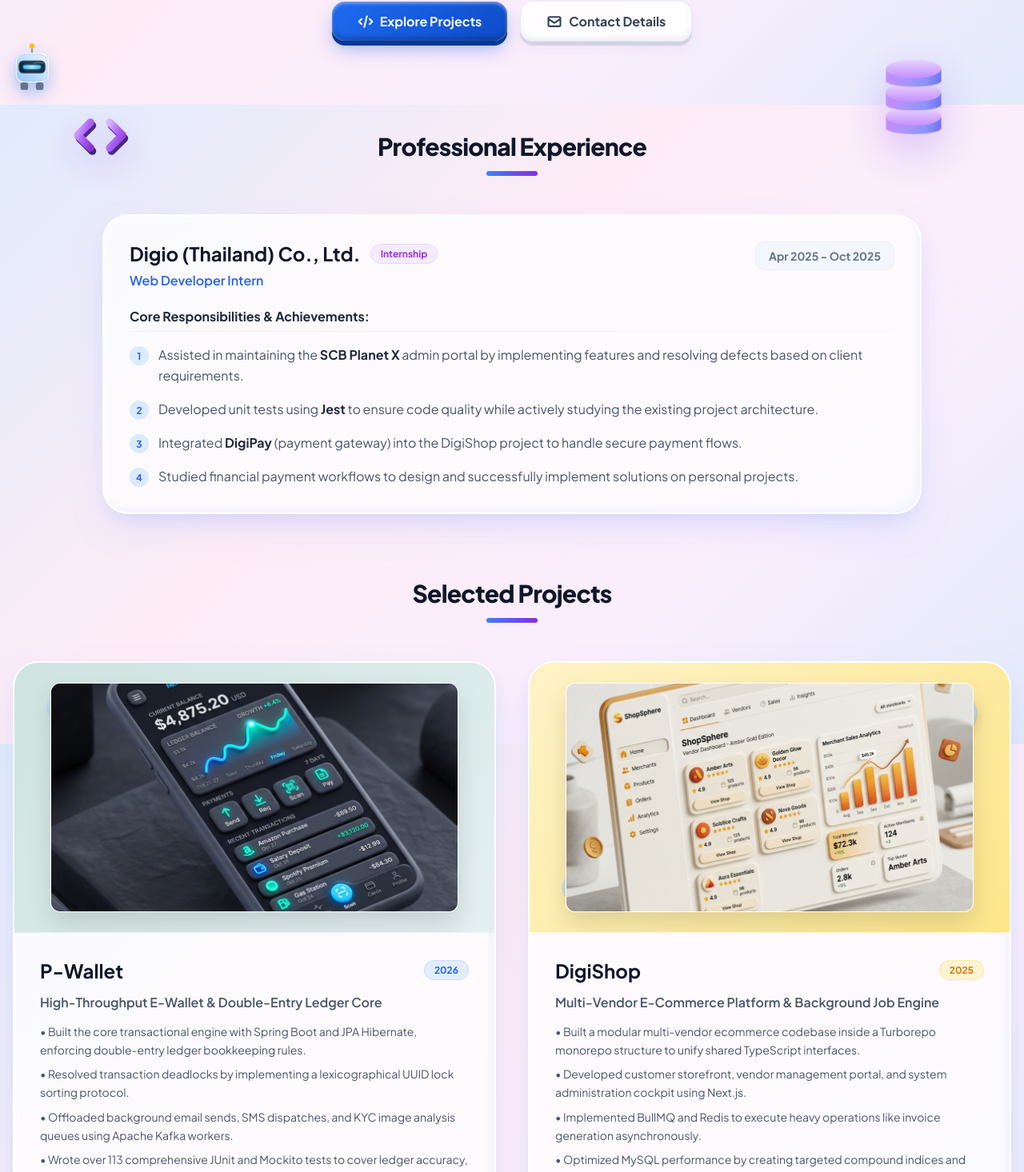
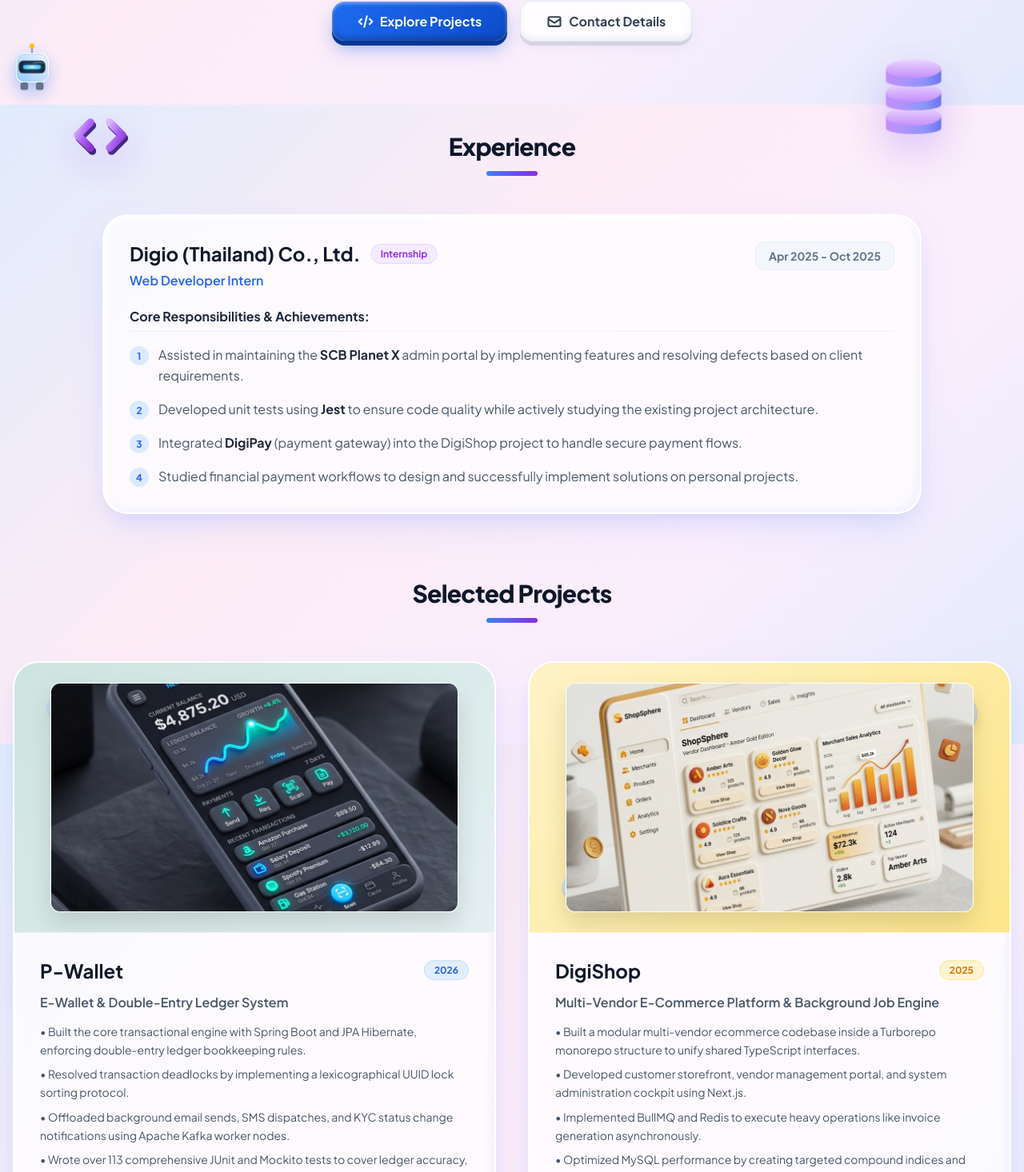
Before and after one commit to wiiznu17/portfolio, a Next.js app: page / in a window 1280 px wide. Shown: the part 669-2135 px from the top of the page at 80% size. Built offline with nearby package versions, Linux system fonts and the light colour scheme.

Commit message:
style: add detail-body-area layout container for project pages

```diff
--- a/src/constants/experience.ts
+++ b/src/constants/experience.ts
@@ -22,7 +22,7 @@ export const experienceData: ExperienceItem[] = [
       th: [
         "ทำงานร่วมกับทีมในการดูแลพอร์ทัลผู้ดูแลระบบ <strong>SCB Planet X</strong> โดยพัฒนาฟีเจอร์และแก้ไขข้อผิดพลาดตามความต้องการของลูกค้า",
         "เขียน Unit Tests ด้วย <strong>Jest</strong> เพื่อความถูกต้องในการทำงานของโค้ด พร้อมทั้งเรียนรู้สถาปัตยกรรมของโครงการจริง",
-        "นำระบบช่องทางชำระเงิน <strong>DigiPay</strong> ไปต่อเข้ากับระบบ DigiShop เพื่อพัฒนาฟังก์ชันการชำระเงินและการขอเงินคืนในระบบ",
+        "นำ <strong>DigiPay (Payment Gateway)</strong> มาใช้กับระบบ DigiShop เพื่อพัฒนาฟังก์ชันการชำระเงินและการขอเงินคืนในระบบ",
         "ศึกษาแนวทางการทำงานของระบบธุรกรรมทางการเงิน เพื่อนำความรู้มาออกแบบและพัฒนาบนโปรเจกต์ส่วนตัว",
       ],
     },
--- a/src/constants/projects.ts
+++ b/src/constants/projects.ts
@@ -90,8 +90,8 @@ export const projectsData: Record<string, Project> = {
     id: "p-wallet",
     title: { en: "P-Wallet", th: "P-Wallet" },
     subtitle: {
-      en: "High-Throughput E-Wallet & Double-Entry Ledger Core",
-      th: "ระบบกระเป๋าเงินดิจิทัลและระบบบัญชีแยกประเภทแบบคู่",
+      en: "E-Wallet & Double-Entry Ledger System",
+      th: "ระบบกระเป๋าเงินจำลองและบัญชีแยกประเภทแบบคู่",
     },
     year: "2026",
     role: {
@@ -106,24 +106,24 @@ export const projectsData: Record<string, Project> = {
     bannerGradient: "linear-gradient(135deg, #dbeafe 0%, #bfdbfe 100%)",
     problem: {
       en: "Processing concurrent financial transactions without balance discrepancies or system deadlocks is complex. Under high load, concurrent updates to the same account can cause race conditions or circular database locks (deadlocks). Additionally, running heavy compliance tasks like KYC verification and AML checks synchronously inside main request threads severely degrades transaction throughput.",
-      th: "การโอนเงินจำนวนมากพร้อมกันมักทำให้เกิดปัญหาข้อมูลไม่ตรงกันและฐานข้อมูลค้าง (Deadlocks) เนื่องจากระบบแย่งกันเขียนทับยอดเงินในเวลาเดียวกัน นอกจากนี้ การรันโปรเซสที่ใช้เวลาและพลังประมวลผลสูงอย่างการอัปโหลดเอกสารยืนยันตัวตน (KYC) หรือการวิเคราะห์ธุรกรรมต้องสงสัย (AML) ร่วมกับเธรดโอนเงินหลักโดยตรง ทำให้ระบบทำงานได้ช้าและเสี่ยงต่อการล่ม",
+      th: "การโอนเงินจำนวนมากพร้อมกันมักทำให้เกิดปัญหาข้อมูลไม่ตรงกันและฐานข้อมูลค้าง เนื่องจากระบบแย่งกันเขียนทับยอดเงินในเวลาเดียวกัน นอกจากนี้ การรันโปรเซสที่ใช้เวลาและพลังประมวลผลสูงอย่างการอัปโหลดเอกสารยืนยันตัวตน (KYC) หรือการวิเคราะห์ธุรกรรมต้องสงสัย (AML) ร่วมกับเธรดโอนเงินหลักโดยตรง ทำให้ระบบทำงานได้ช้าและเสี่ยงต่อการล่ม",
     },
     solution: {
-      en: "I developed a double-entry ledger platform to ensure mathematical balance consistency (Assets = Liabilities + Equity) using append-only journal entries. To solve database deadlocks under highly concurrent balance updates, I implemented a strict lexicographical lock sorting sequence on wallet UUIDs. I segregated the project into a Java Spring Boot microservice for core transactions and a NestJS gateway for identity and management. Heavy processes, such as transaction dispatches and KYC image processing, were offloaded using Apache Kafka event-driven workers.",
-      th: "ผมเลือกใช้ระบบบัญชีแยกประเภทแบบคู่ (Double-entry ledger) ซึ่งบันทึกธุรกรรมเป็นแบบเพิ่มข้อมูลเท่านั้น (Append-only journal) เพื่อรักษาสมการสมดุลทางบัญชีเสมอ และป้องกันการแก้ไขข้อมูลย้อนหลัง ปัญหา Deadlocks แก้ไขโดยกำหนดกฎให้ระบบเข้าล็อกกระเป๋าเงินตามลำดับตัวอักษรของ UUID ของคู่โอนเสมอ นอกจากนี้ ผมยังแยกส่วนระบบประมวลผลแกนหลักทางการเงิน (Java Spring Boot) ออกจากระบบประตูหน้าบ้านและจัดการข้อมูลทั่วไป (NestJS) โดยย้ายงานประมวลผลหลังบ้านที่ไม่เร่งด่วน เช่น ระบบส่งข้อมูลยืนยันตัวตน ไปรันแบบอะซิงโครนัสผ่าน Apache Kafka",
+      en: "I developed a double-entry ledger platform to ensure mathematical balance consistency (Assets = Liabilities + Equity) using append-only journal entries. To solve database deadlocks under highly concurrent balance updates, I implemented a strict lexicographical lock sorting sequence on wallet UUIDs. I segregated the project into a Java Spring Boot microservice for core transactions and a NestJS gateway for identity and management. Asynchronous background tasks, such as notification dispatches and KYC status change streams, were offloaded to worker nodes using Apache Kafka.",
+      th: "ผมเลือกใช้ระบบบัญชีแยกประเภทแบบคู่ (Double-entry ledger) ซึ่งบันทึกธุรกรรมเป็นแบบเพิ่มข้อมูลเท่านั้น (Append-only journal) เพื่อรักษาสมการสมดุลทางบัญชีเสมอ และป้องกันการแก้ไขข้อมูลย้อนหลัง ปัญหา Deadlocks แก้ไขโดยกำหนดกฎให้ระบบเข้าล็อกกระเป๋าเงินตามลำดับตัวอักษรของ UUID ของคู่โอนเสมอ นอกจากนี้ ผมยังแยกส่วนระบบประมวลผลแกนหลักทางการเงิน (Java Spring Boot) ออกจากระบบประตูหน้าบ้านและจัดการข้อมูลทั่วไป (NestJS) โดยย้ายงานประมวลผลหลังบ้าน เช่น คิวส่งอีเมลแจ้งเตือน และคิวประมวลผลสถานะผลลัพธ์การยืนยันตัวตน (KYC Events) ไปรันแบบอะซิงโครนัสผ่าน Apache Kafka เพื่อเพิ่มประสิทธิภาพการตอบสนองของระบบหลัก",
     },
     architecture: {
       en: [
         "Java 21 / Spring Boot 3 financial engine managing append-only double-entry transaction journals to guarantee balanced ledger accounts.",
         "NestJS gateway monorepo using Prisma ORM with segregated PostgreSQL schemas for identity, KYC, and admin tasks.",
         "Strict lexicographical lock sorting sequence on wallet UUIDs to eliminate database deadlocks under high-concurrency transfers.",
-        "Asynchronous operations (e.g. notifications and KYC document verification) offloaded to background workers via Apache Kafka.",
+        "Asynchronous operations (e.g. notification workers and KYC state event dispatches) offloaded via Apache Kafka stream pipelines.",
       ],
       th: [
         "ระบบหลังบ้านประมวลผลธุรกรรมการเงินด้วย Java 21 และ Spring Boot 3 บันทึกยอดตามหลักบัญชีคู่แบบเพิ่มข้อมูลเท่านั้น (Append-only journal)",
         "NestJS Gateway ในโครงสร้างแบบ Monorepo ร่วมกับ Prisma ORM แยกฐานข้อมูลแต่ละโมดูลอย่างเป็นสัดส่วนเพื่อความง่ายในการสเกล",
         "กฎการล็อกบัญชีโอนเงินตามลำดับตัวอักษรของ UUID (Lexicographical lock sorting) เพื่อตัดโอกาสเกิด Deadlocks ถาวร",
-        "ส่งงานประมวลผลรอง เช่น การแจ้งเตือนและการจัดส่งเอกสารระบบ ไปรันนอกเธรดหลักแบบอะซิงโครนัสผ่าน Apache Kafka",
+        "ส่งงานประมวลผลรอง เช่น ระบบส่งการแจ้งเตือนและประวัติการเปลี่ยนสถานะ KYC ไปรันแบบอะซิงโครนัสผ่าน Apache Kafka",
       ],
     },
     highlights: [
@@ -202,13 +202,13 @@ export const projectsData: Record<string, Project> = {
       en: [
         "Built the core transactional engine with Spring Boot and JPA Hibernate, enforcing double-entry ledger bookkeeping rules.",
         "Resolved transaction deadlocks by implementing a lexicographical UUID lock sorting protocol.",
-        "Offloaded background email sends, SMS dispatches, and KYC image analysis queues using Apache Kafka workers.",
+        "Offloaded background email sends, SMS dispatches, and KYC status change notifications using Apache Kafka worker nodes.",
         "Wrote over 113 comprehensive JUnit and Mockito tests to cover ledger accuracy, concurrent transfers, and validation rules.",
       ],
       th: [
         "สร้างเอนจิ้นหลักประมวลผลธุรกรรมทางการเงินด้วย Spring Boot และ Hibernate ในโครงสร้างสากลของการบันทึกบัญชีแยกประเภทแบบคู่",
         "ขจัดปัญหาฐานข้อมูลค้าง (Deadlocks) อย่างมีประสิทธิภาพด้วยระบบเรียงลำดับคีย์โอนเงินตามตัวอักษรของ UUID",
-        "แยกงานส่งอีเมล/SMS และงานประมวลผลข้อมูล KYC ย้ายไปรันเบื้องหลังแบบอะซิงโครนัสผ่านคิวงาน Apache Kafka",
+        "แยกงานส่งอีเมล/SMS และการส่งข้อความแจ้งผลการตรวจสอบสถานะ KYC ไปรันเบื้องหลังแบบอะซิงโครนัสผ่านคิวงาน Apache Kafka",
         "เขียนการทดสอบระบบครอบคลุมกว่า 113 เคสด้วย JUnit และ Mockito เพื่อรับประกันความถูกต้องสมบูรณ์ในการโอนเงินทุกรูปแบบ",
       ],
     },
--- a/src/constants/translations.ts
+++ b/src/constants/translations.ts
@@ -19,11 +19,11 @@ export const COMMON_TRANSLATIONS: Record<string, Record<Language, string>> = {
   hero_btn_contact: { en: "Contact Details", th: "ข้อมูลติดต่อ" },
 
   // Experience Section
-  exp_title: { en: "Professional Experience", th: "ประสบการณ์การทำงาน" },
+  exp_title: { en: "Experience", th: "ประสบการณ์การทำงาน" },
   exp_intern_badge: { en: "Internship", th: "ฝึกงาน" },
 
   // Projects Section
-  proj_title: { en: "Selected Projects", th: "ผลงานที่ผ่านการคัดสรร" },
+  proj_title: { en: "Selected Projects", th: "ผลงานที่คัดเลือกมาแล้ว" },
   proj_btn_demo: { en: "Live Demo", th: "เดโมจริง" },
   proj_btn_video: { en: "Demo Video", th: "วิดีโอเดโม" },
   proj_btn_view_repo: { en: "View Repository", th: "ดูซอร์สโค้ด" },
```
Also changed, not shown: src/app/projects/[id]/page.tsx (+7 -0 lines).
